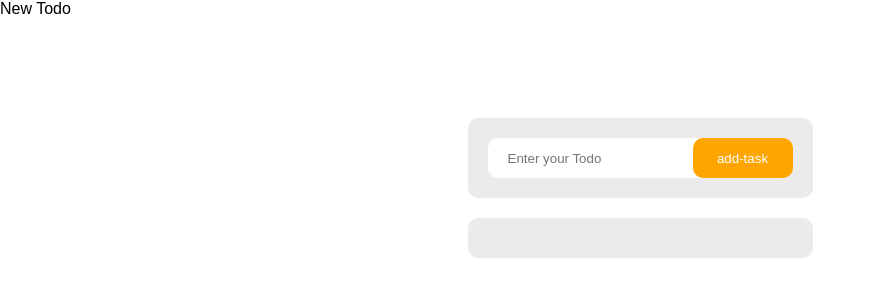
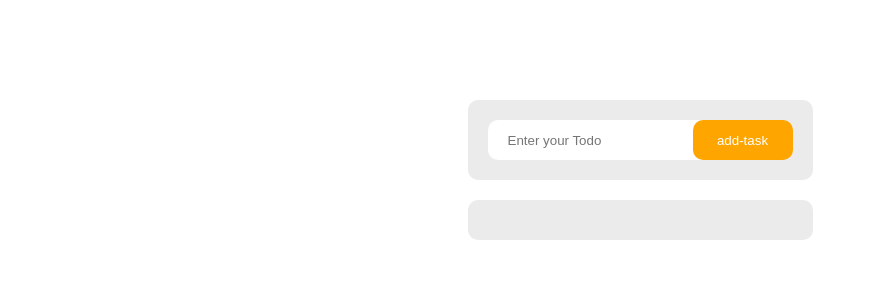
Before and after one commit to Abdu11ahAhmed/Todo-App, a plain HTML site: page index.html in a window 1280 px wide. Shown: the whole page, without its empty margins (0-875 px from the left). Drawn offline with Linux system fonts and the light colour scheme.

Commit message:
Update index.html

```diff
--- a/index.html
+++ b/index.html
@@ -7,7 +7,6 @@
         <title>Todo app</title>
     </head>
     <body>
-        <p>New Todo </p>
         <div class="container">
             <div class="form">
                 <input type="text" class="input" placeholder="Enter your Todo"/>
```
